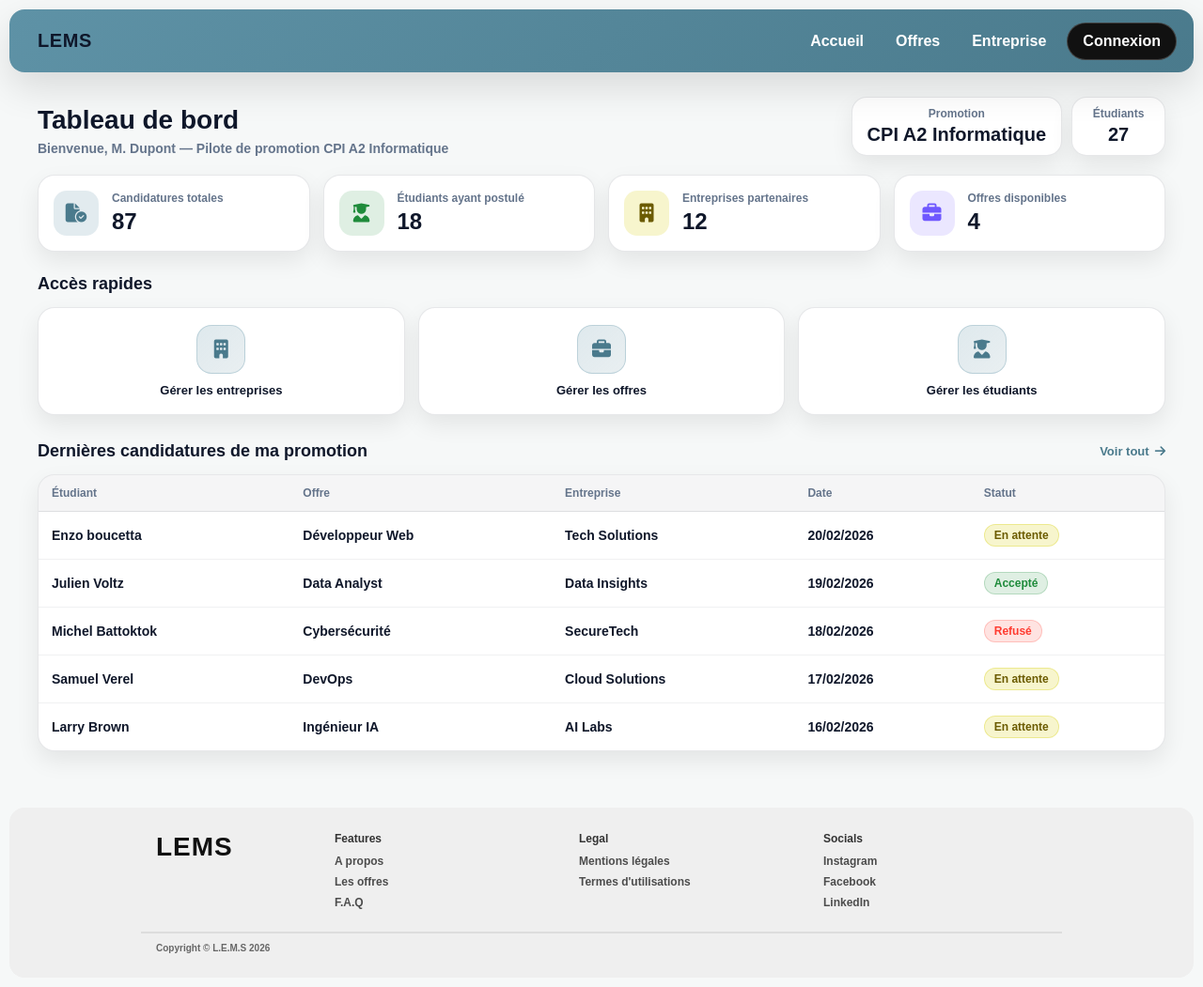
After one commit to LarryBrown802/Projet-dev-web, a PHP site: template templates/dashboard_pilot.html.twig in a window 1280 px wide. The commit adds this page. Shown: the whole page at 94% size. Run offline with PHP 8.4, Linux system fonts and the light colour scheme; the template is opened without the code that fills it, so the values that code supplies are empty; some libraries are stand-ins or nearby versions.

Commit message:
Ajout de la page dashboardPilot.html.twig & routage(index.php) & DashboardPilotController

```diff
--- a/templates/base.html.twig
+++ b/templates/base.html.twig
@@ -32,8 +32,8 @@
 
                 {# ===== LIENS PILOTE ===== #}
                 {% elseif session.role == 'pilote' %}
-                    <a href="/index.php?page=dashboard-pilote"     class="{% if current_page == 'dashboard-pilote' %}active{% endif %}">Dashboard</a>
-                    <a href="/index.php?page=dashboard-pilote-offres" class="{% if current_page == 'dashboard-pilote-offres' %}active{% endif %}">Gérer offres</a>
+                    <a href="/index.php?page=dashboard_pilot"     class="{% if current_page == 'dashboard_pilot' %}active{% endif %}">Dashboard</a>
+                    <a href="/index.php?page=offer_pilot" class="{% if current_page == 'offer_pilot' %}active{% endif %}">Gérer offres</a>
                     <a href="/index.php?page=gestion-entreprises"  class="{% if current_page == 'entreprises' %}active{% endif %}">Entreprises</a>
                     <a href="/index.php?page=gestion-etudiants"   class="{% if current_page == 'etudiants' %}active{% endif %}">Étudiants</a>
 
--- /dev/null
+++ b/templates/dashboard_pilot.html.twig
@@ -0,0 +1,139 @@
+{% extends 'base.html.twig' %}
+
+{% block title %}Dashboard Pilote{% endblock %}
+
+{% block stylesheets %}
+    <link rel="stylesheet" href="/assets/pages/Pilote.css">
+{% endblock %}
+
+{% block content %}
+<main class="container">
+
+    <div class="page-head">
+        <div>
+            <h1>Tableau de bord</h1>
+            <p class="page-subtitle">Bienvenue, <strong>M. Dupont</strong> — Pilote de promotion CPI A2 Informatique</p>
+        </div>
+        <div class="page-meta">
+            <div class="meta-card">
+                <span class="meta-label">Promotion</span>
+                <span class="meta-value">CPI A2 Informatique</span>
+            </div>
+            <div class="meta-card">
+                <span class="meta-label">Étudiants</span>
+                <span class="meta-value">27</span>
+            </div>
+        </div>
+    </div>
+
+    <!-- KPIs -->
+    <section class="kpi-grid" aria-label="Indicateurs clés">
+        <article class="kpi-card">
+            <div class="kpi-icon kpi-blue"><i class="fa-solid fa-file-circle-check"></i></div>
+            <div>
+                <p class="kpi-label">Candidatures totales</p>
+                <p class="kpi-value">87</p>
+            </div>
+        </article>
+        <article class="kpi-card">
+            <div class="kpi-icon kpi-green"><i class="fa-solid fa-user-graduate"></i></div>
+            <div>
+                <p class="kpi-label">Étudiants ayant postulé</p>
+                <p class="kpi-value">18</p>
+            </div>
+        </article>
+        <article class="kpi-card">
+            <div class="kpi-icon kpi-yellow"><i class="fa-solid fa-building"></i></div>
+            <div>
+                <p class="kpi-label">Entreprises partenaires</p>
+                <p class="kpi-value">12</p>
+            </div>
+        </article>
+        <article class="kpi-card">
+            <div class="kpi-icon kpi-purple"><i class="fa-solid fa-briefcase"></i></div>
+            <div>
+                <p class="kpi-label">Offres disponibles</p>
+                <p class="kpi-value">4</p>
+            </div>
+        </article>
+    </section>
+
+    <!-- Raccourcis -->
+    <section class="dash-section">
+        <h2 class="section-title-dash">Accès rapides</h2>
+        <div class="shortcut-grid">
+            <a href="DashboardPGEntreprise.html" class="shortcut-card">
+                <div class="shortcut-icon"><i class="fa-solid fa-building"></i></div>
+                <span>Gérer les entreprises</span>
+            </a>
+            <a href="DashboardPGOffre.html" class="shortcut-card">
+                <div class="shortcut-icon"><i class="fa-solid fa-briefcase"></i></div>
+                <span>Gérer les offres</span>
+            </a>
+            <a href="DashboardPGEtudiant.html" class="shortcut-card">
+                <div class="shortcut-icon"><i class="fa-solid fa-user-graduate"></i></div>
+                <span>Gérer les étudiants</span>
+            </a>
+        </div>
+    </section>
+
+    <!-- Dernières candidatures -->
+    <section class="dash-section">
+        <div class="section-head-row">
+            <h2 class="section-title-dash">Dernières candidatures de ma promotion</h2>
+            <a href="DashboardPGEtudiant.html" class="link-see-all">Voir tout <i class="fa-solid fa-arrow-right"></i></a>
+        </div>
+        <div class="table-wrap">
+            <table class="dash-table">
+                <thead>
+                    <tr>
+                        <th>Étudiant</th>
+                        <th>Offre</th>
+                        <th>Entreprise</th>
+                        <th>Date</th>
+                        <th>Statut</th>
+                    </tr>
+                </thead>
+                <tbody>
+                    <tr>
+                        <td><strong>Enzo boucetta</strong></td>
+                        <td>Développeur Web</td>
+                        <td>Tech Solutions</td>
+                        <td>20/02/2026</td>
+                        <td><span class="badge badge--wait">En attente</span></td>
+                    </tr>
+                    <tr>
+                        <td><strong>Julien Voltz</strong></td>
+                        <td>Data Analyst</td>
+                        <td>Data Insights</td>
+                        <td>19/02/2026</td>
+                        <td><span class="badge badge--ok">Accepté</span></td>
+                    </tr>
+                    <tr>
+                        <td><strong>Michel Battoktok</strong></td>
+                        <td>Cybersécurité</td>
+                        <td>SecureTech</td>
+                        <td>18/02/2026</td>
+                        <td><span class="badge badge--no">Refusé</span></td>
+                    </tr>
+                    <tr>
+                        <td><strong>Samuel Verel</strong></td>
+                        <td>DevOps</td>
+                        <td>Cloud Solutions</td>
+                        <td>17/02/2026</td>
+                        <td><span class="badge badge--wait">En attente</span></td>
+                    </tr>
+                    <tr>
+                        <td><strong>Larry Brown</strong></td>
+                        <td>Ingénieur IA</td>
+                        <td>AI Labs</td>
+                        <td>16/02/2026</td>
+                        <td><span class="badge badge--wait">En attente</span></td>
+                    </tr>
+                </tbody>
+            </table>
+        </div>
+    </section>
+
+</main>
+{% endblock %}
```
Also changed, not shown: public/index.php (+15 -0 lines), src/Controllers/DashboardPilotController.php (added, +23 -0 lines), src/Controllers/OfferPilotController.php (added, +23 -0 lines), templates/offer_pilot.html.twig (added, +126 -0 lines).
